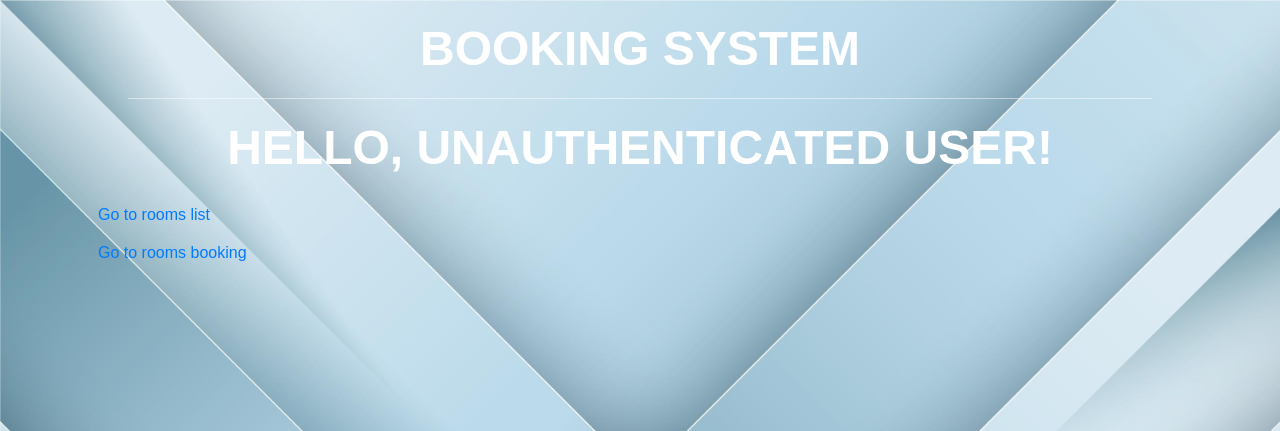
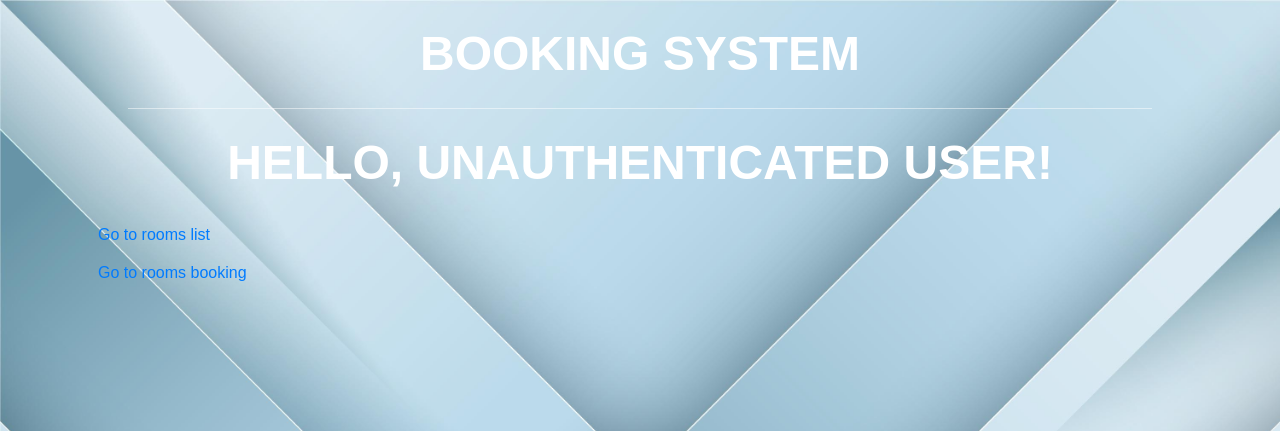
Before and after one commit to arkady300iq/project_django, a Django app: page / in a window 1280 px wide. Shown: the top 431 px of the page. Run offline with Django 5.2, Linux system fonts and the light colour scheme; some libraries are stand-ins or nearby versions.

Commit message:
some changes

```diff
--- a/static/css/style.css
+++ b/static/css/style.css
@@ -15,7 +15,7 @@ h1 {
     font-size: 3em;
     font-weight: bold;
     text-align: center;
-    margin: 20px 0;
+    margin: 25px 0;
 }
 
 hr {
```
